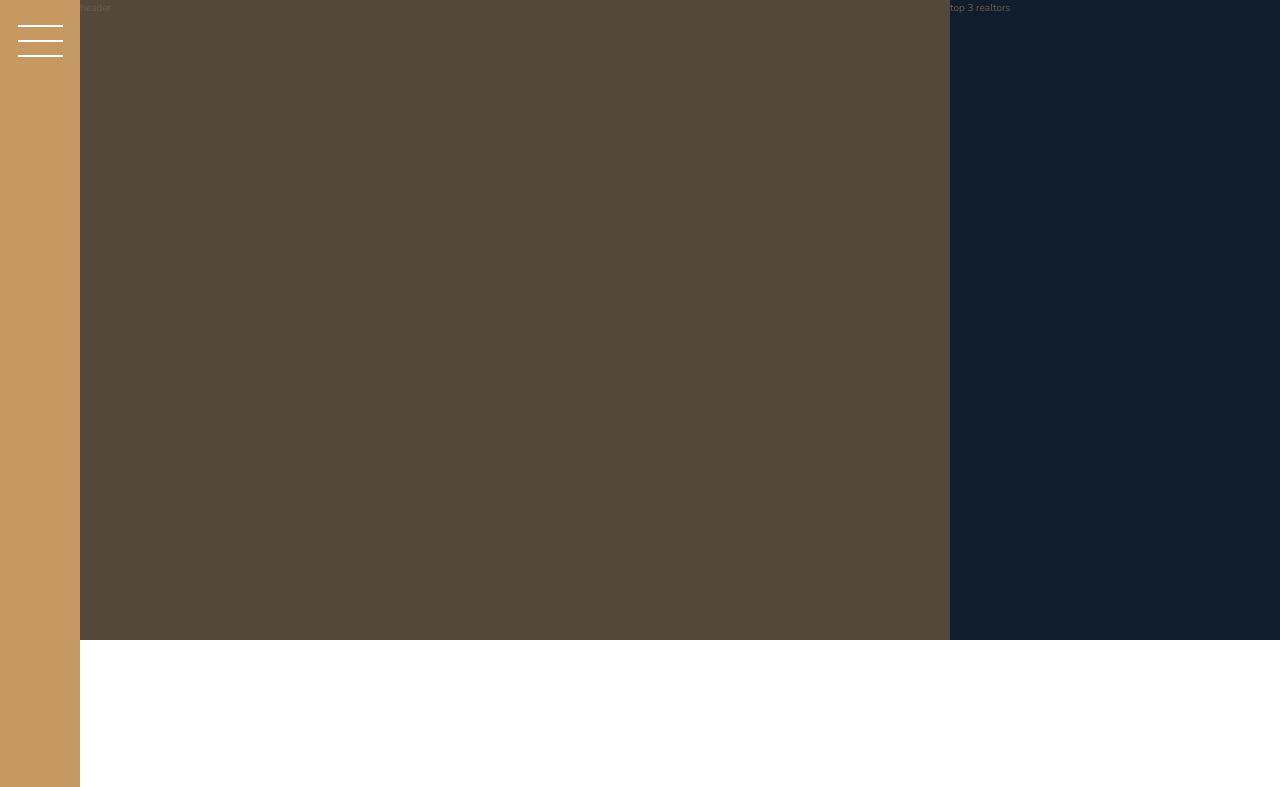
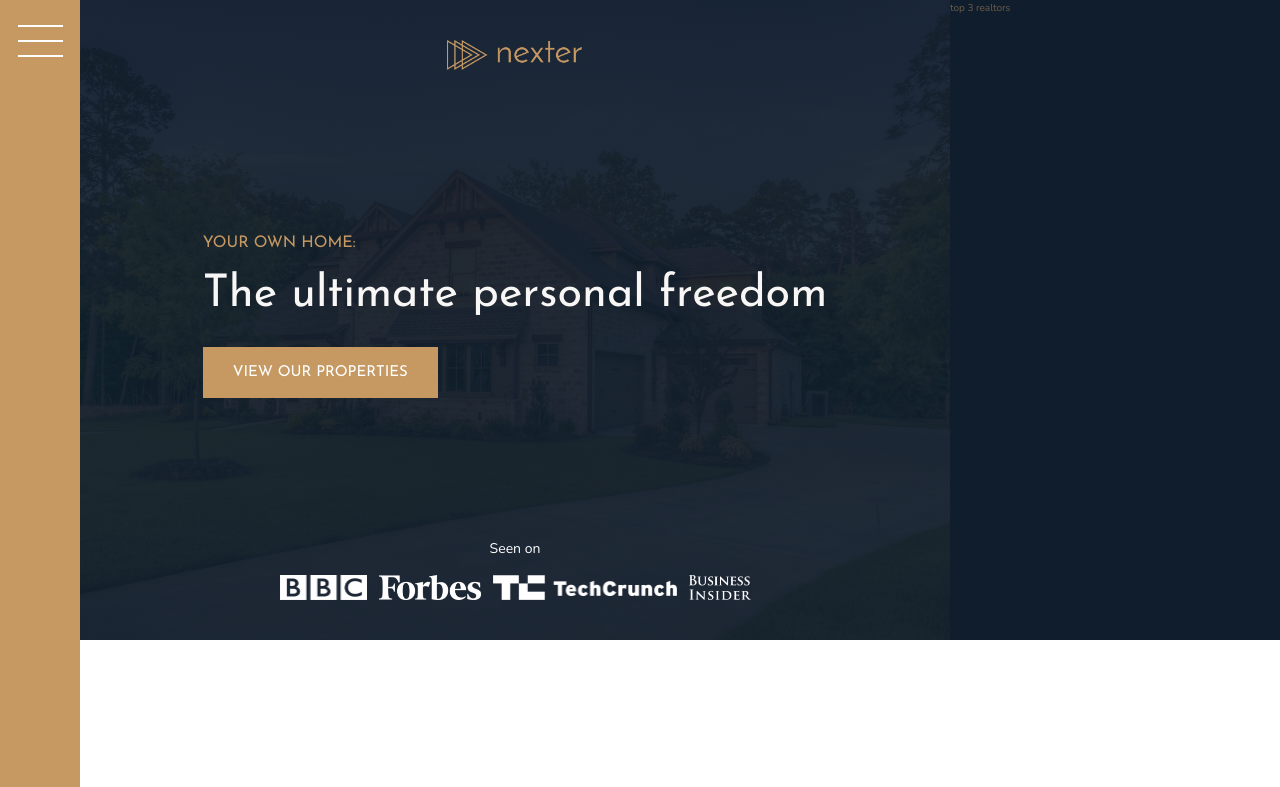
Before and after one commit to tasosbeast/Nexter, a website: page index.html in a window 1280 px wide. Shown: the top 787 px of the page. Drawn offline with nearby package versions, Linux system fonts and the light colour scheme.

Commit message:
Enhance header section with new layout and styles
Updated the header in index.html to include a logo, main heading, subheading, call-to-action button, and 'Seen on' media logos. Added corresponding SCSS and CSS for layout, background image, and typography to improve the visual presentation and structure of the header.

```diff
--- a/index.html
+++ b/index.html
@@ -16,7 +16,19 @@
   </head>
   <body class="container">
     <div class="sidebar"><button class="nav-btn"></button></div>
-    <header class="header">header</header>
+    <header class="header">
+      <img src="img/logo.png" alt="Nexter logo" class="header__logo" />
+      <h3 class="heading-3">Your own home:</h3>
+      <h1 class="heading-1">The ultimate personal freedom</h1>
+      <button class="btn header__btn">View our properties</button>
+      <div class="header__seenon-text">Seen on</div>
+      <div class="header__seenon-logos">
+        <img src="img/logo-bbc.png" alt="BBC logo" />
+        <img src="img/logo-forbes.png" alt="Forbes logo" />
+        <img src="img/logo-techcrunch.png" alt="TechCrunch logo" />
+        <img src="img/logo-bi.png" alt="Business Insider logo" />
+      </div>
+    </header>
     <div class="realtors">top 3 realtors</div>
     <section class="features">
       <h2
--- a/sass/_header.scss
+++ b/sass/_header.scss
@@ -1,4 +1,44 @@
 .header {
   background-color: $color-grey-dark-1;
   grid-column: full-start/col-end 6;
+
+  background-image: linear-gradient(
+      rgba($color-secondary, 0.93),
+      rgba($color-secondary, 0.93)
+    ),
+    url(../img/hero.jpeg);
+
+  background-size: cover;
+  background-position: center;
+  padding: 4rem 8rem;
+  display: grid;
+  grid-template-rows: 1fr min-content 6rem 1fr;
+  grid-template-columns: max-content;
+  row-gap: 1.5rem;
+  justify-content: center;
+
+  &__logo {
+    height: 3rem;
+    justify-self: center;
+  }
+
+  &__seenon-text {
+    font-size: 1.4rem;
+    color: white;
+    text-align: center;
+  }
+
+  &__seenon-logos {
+    display: flex;
+    gap: 1.2rem;
+    justify-content: center;
+    img {
+      height: 2.5rem;
+    }
+  }
+
+  &__btn {
+    align-self: start;
+    justify-self: start;
+  }
 }
--- a/sass/_typography.scss
+++ b/sass/_typography.scss
@@ -5,6 +5,9 @@
 
 .heading-1 {
   @extend %heading;
+  font-size: 4.5rem;
+  color: $color-grey-light-1;
+  line-height: 1;
 }
 
 .heading-2 {
```
Also changed, not shown: css/style.css, 1 other file.
